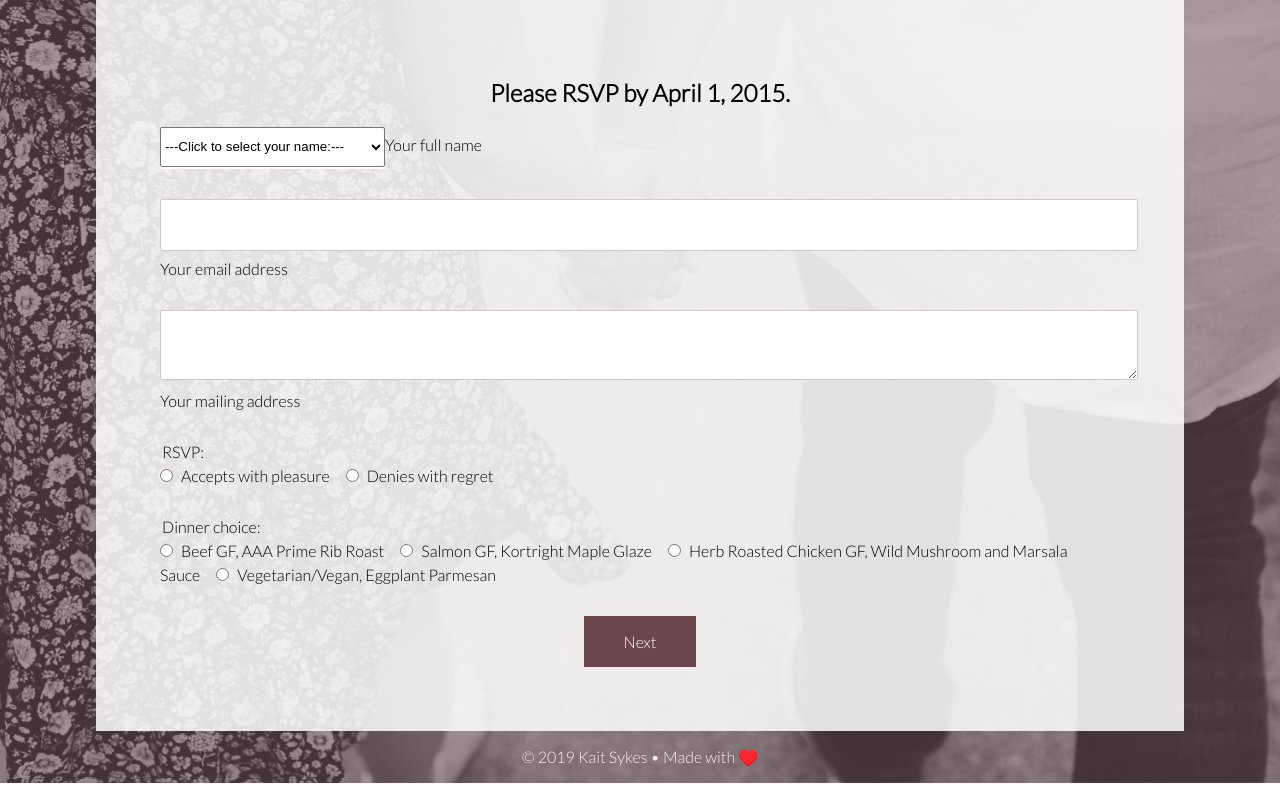
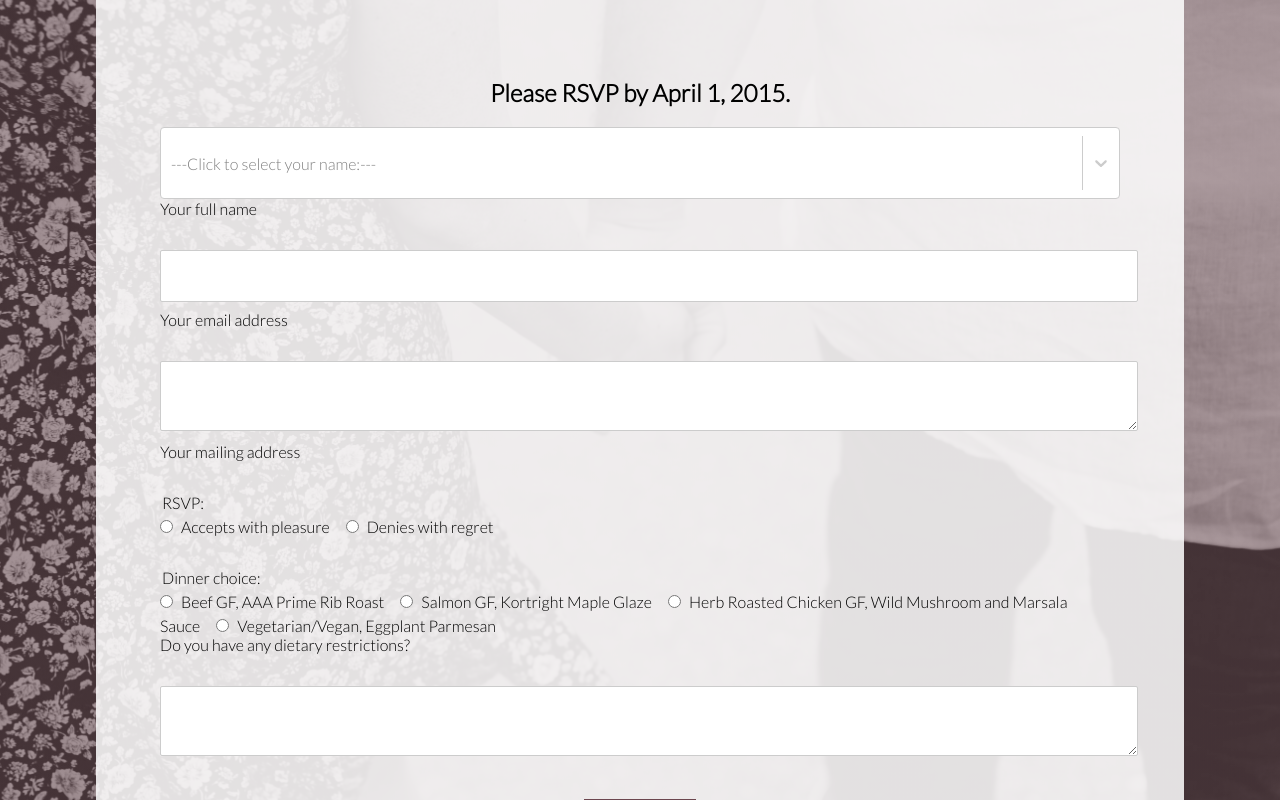
Before and after one commit to ksykes/bd-wedding, a React (Create React App) app: page /rsvp in a window 1280 px wide. Shown: the part 360-1160 px from the top of the page. Built offline with nearby package versions, Linux system fonts and the light colour scheme.

Commit message:
fixed form

```diff
--- a/src/components/RSVP.js
+++ b/src/components/RSVP.js
@@ -14,18 +14,19 @@ class RSVP extends Component {
     constructor(props) {
         super(props);
         // Set the initial input values
-        this.state = { currentStep: 1, name: "", email: "", message: "", address: "", rsvp: "", dinner: "", plusOneName: "", plusOneDinner: "" };
+        this.state = { currentStep: 1, name: "", email: "", message: "", address: "", rsvp: "", dinner: "", restrictions: "", plusOneName: "", plusOneDinner: "", plusOneRestrictions: "", reroute: false };
         // Bind new functions for next and previous
         this._next = this._next.bind(this)
         this._prev = this._prev.bind(this)
+        this.handleNameChange = this.handleNameChange.bind(this)
     }
 
     // Update plus one name in state
     updateGuestInfo() {
-        const plusOne = guests.findIndex(x => x.name === this.state.name)
-        const guest = guests[plusOne].plusName
+        const data = guests.find(guest => guest.value === this.state.name)
         this.setState({
-            plusOneName: guest
+            plusOne: data.plus,
+            plusOneName: data.plusName
         })
     }
 
@@ -100,11 +101,6 @@ class RSVP extends Component {
         return null
     }
 
-    // Redirect to "thanks" page on form submission
-    renderRedirect = () => {
-        return <Redirect to='/rsvp/thanks' />
-    }
-
     // Handle form submission
     handleSubmit = e => {
         fetch("/", {
@@ -114,7 +110,9 @@ class RSVP extends Component {
             redirect: 'follow'
         })
             .then(() => console.log("Form successfully submitted"))
-            .then(() => <Redirect to='/rsvp/thanks' />)
+            .then(() => this.setState(() => ({
+                reroute: true
+            })))
             .catch(error => alert(error));
 
         e.preventDefault();
@@ -123,7 +121,14 @@ class RSVP extends Component {
     // Handle change to inputs
     handleChange = e => this.setState({ [e.target.name]: e.target.value })
 
+    // Handle change to names
+    handleNameChange = e => this.setState({ [e.name]: e.value })
+
     render() {
+        if (this.state.reroute === true) {
+            return <Redirect to='/rsvp/thanks' />
+        }
+
         return (
             <section className="rsvpForm">
                 <h2>Please RSVP by April 1, 2015.</h2>
@@ -132,12 +137,14 @@ class RSVP extends Component {
                     <Step1
                         currentStep={this.state.currentStep}
                         handleChange={this.handleChange}
+                        handleNameChange={this.handleNameChange}
                         guests={guests}
                         name={this.state.name}
                         email={this.state.email}
                         address={this.state.address}
                         rsvp={this.state.rsvp}
                         dinner={this.state.dinner}
+                        restrictions={this.state.restrictions}
                     />
                     <Step2
                         currentStep={this.state.currentStep}
@@ -146,6 +153,7 @@ class RSVP extends Component {
                         guest={this.state.name}
                         plusOneName={this.state.plusOneName}
                         plusOneDinner={this.state.plusOneDinner}
+                        plusOneRestrictions={this.state.plusOneRestrictions}
                     />
                     <div className="buttons">
                         {this.previousButton}
--- a/src/components/data/guests.js
+++ b/src/components/data/guests.js
@@ -1,14 +1,15 @@
 const guests = [
     {
-        name: '---Click to select your name:---'
-    },
-    {
-        name: 'Kait Sykes',
+        value: 'Kait Sykes',
+        label: 'Kait Sykes',
+        name: 'name',
         plus: true,
         plusName: 'Guest'
     },
     {
-        name: 'Séanin Steele',
+        value: 'Séanin Steele',
+        label: 'Séanin Steele',
+        name: 'name',
         plus: true,
         plusName: 'Guest'
     },
--- a/src/components/form/Step1.js
+++ b/src/components/form/Step1.js
@@ -1,46 +1,29 @@
 import React, { Component } from 'react'
 import Select from 'react-select'
+import Animated from 'react-select/lib/animated'
 
 class Step1 extends Component {
-    state = {
-        selectedOption: null
-    }
-    handleChange = (selectedOption) => {
-        this.setState({ selectedOption })
-        console.log(`Option selected:`, selectedOption)
-    }
-
     render() {
         if (this.props.currentStep !== 1) { // Prop: The current step
             return null
         }
 
-        const { selectedOption } = this.state
         const guests = this.props.guests
-        console.log(guests)
 
         // The markup for the Step 1 UI
         return (
             <div className="form-group">
                 <label htmlFor="name">
-                    <select id="name" required name="name" onChange={this.props.handleChange}>
-                        {this.props.guests.map((guest, index) => {
-                            return (<option key={index}>{guest.name}</option>);
-                        })}
-                    </select>
-                    {/* <Select
-                        value={selectedOption}
-                        onChange={this.handleChange}
-                        options={
-                            this.props.guests.map((guest, index) => {
-                                return {
-                                    label: guest,
-                                    value: guest,
-                                    key: index
-                                }
-                            })
-                        }
-                    /> */}
+                    <Select
+                        value={guests.value}
+                        onChange={this.props.handleNameChange}
+                        id="name"
+                        name="name"
+                        options={guests}
+                        closeMenuOnSelect={true}
+                        backspaceRemovesValue={true}
+                        placeholder={"---Click to select your name:---"}
+                    />
                     Your full name
                 </label>
                 <label htmlFor="email">
@@ -81,6 +64,10 @@ class Step1 extends Component {
                         Vegetarian/Vegan, Eggplant Parmesan
                     </label>
                 </fieldset>
+                <label htmlFor="restrictions">
+                    Do you have any dietary restrictions?
+                    <textarea name="restrictions" value={this.props.restrictions} onChange={this.props.handleChange} required></textarea>
+                </label>
             </div>
         )
     }
--- a/src/components/form/Step2.js
+++ b/src/components/form/Step2.js
@@ -17,22 +17,26 @@ class Step2 extends Component {
                 <fieldset>
                     <legend>Your plus one's dinner choice:</legend>
                     <label htmlFor="dinnerOne">
-                        <input type="radio" id="dinnerOne" name="dinner" value="beef" onChange={this.props.handleChange} />
+                        <input type="radio" id="dinnerOne" name="plusOneDinner" value="beef" onChange={this.props.handleChange} />
                         Beef <span>GF</span>, AAA Prime Rib Roast
                     </label>
                     <label htmlFor="dinnerTwo">
-                        <input type="radio" id="dinnerTwo" name="dinner" value="salmon" onChange={this.props.handleChange} />
+                        <input type="radio" id="dinnerTwo" name="plusOneDinner" value="salmon" onChange={this.props.handleChange} />
                         Salmon <span>GF</span>, Kortright Maple Glaze
                     </label>
                     <label htmlFor="dinnerThree">
-                        <input type="radio" id="dinnerThree" name="dinner" value="chicken" onChange={this.props.handleChange} />
+                        <input type="radio" id="dinnerThree" name="plusOneDinner" value="chicken" onChange={this.props.handleChange} />
                         Herb Roasted Chicken <span>GF</span>, Wild Mushroom and Marsala Sauce
                     </label>
                     <label htmlFor="dinnerFour">
-                        <input type="radio" id="dinnerFour" name="dinner" value="vegetarian" onChange={this.props.handleChange} />
+                        <input type="radio" id="dinnerFour" name="plusOneDinner" value="vegetarian" onChange={this.props.handleChange} />
                         Vegetarian/Vegan, Eggplant Parmesan
                     </label>
                 </fieldset>
+                <label htmlFor="plusOneRestrictions">
+                    Do you have any dietary restrictions?
+                    <textarea name="plusOneRestrictions" value={this.props.plusOneRestrictions} onChange={this.props.handleChange} required></textarea>
+                </label>
             </div>
         )
     }
```
